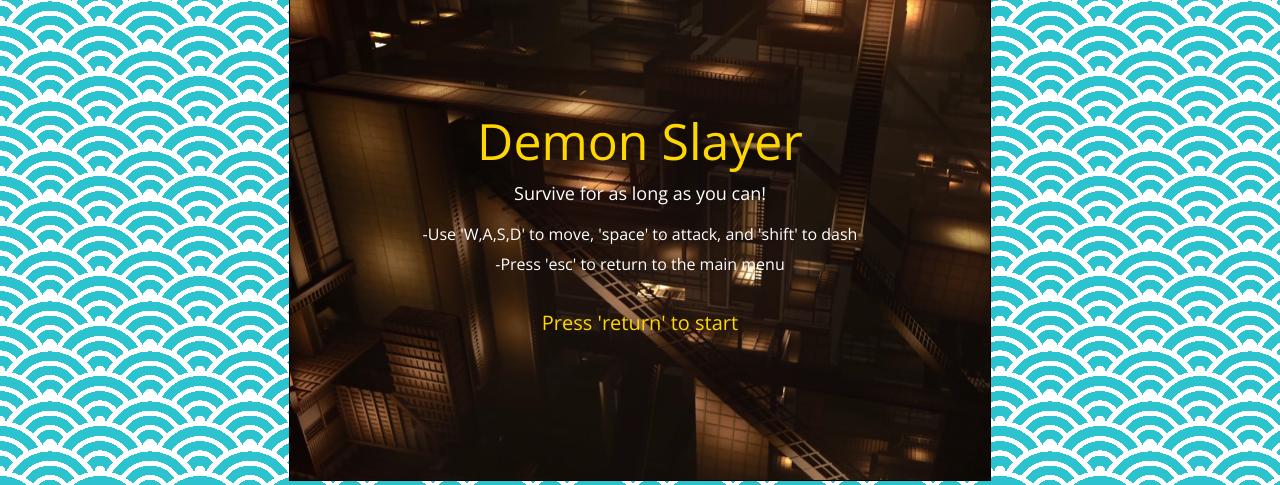
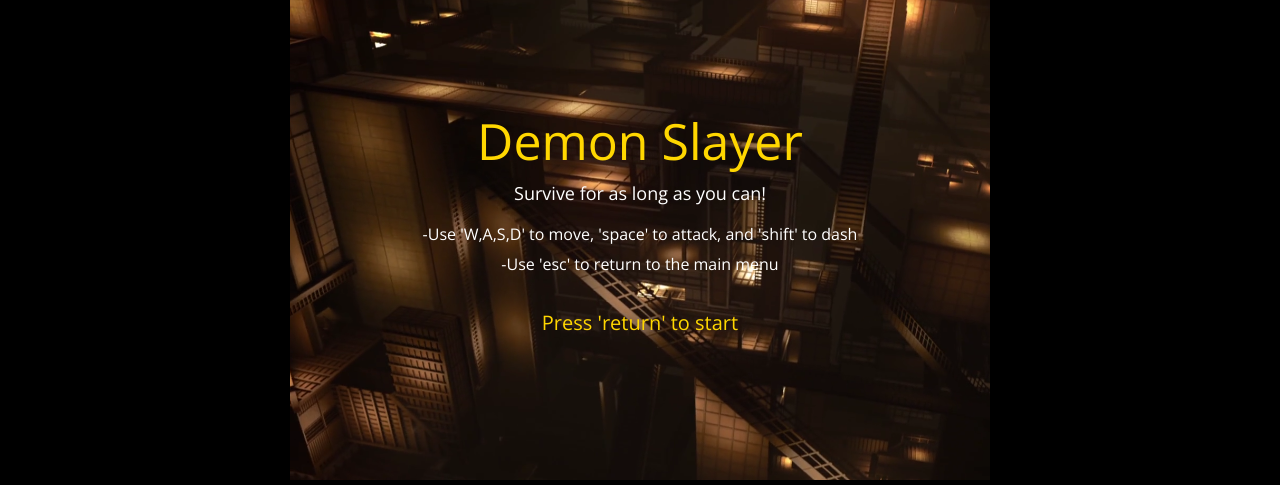
Before and after one commit to Brennan-Flood/DemonSlayer, a website: page index.html in a window 1280 px wide. Shown: the part 104-589 px from the top of the page. Drawn offline with nearby package versions, Linux system fonts and the light colour scheme.

Commit message:
change background color

```diff
--- a/assets/App.css
+++ b/assets/App.css
@@ -7,14 +7,15 @@ body {
   display: flex;
   flex-direction: column;
   align-items: center;
-  background-color:rgb(43, 195, 206);
-  background-image:
+  /* background-color:rgb(43, 195, 206); */
+  background-color: black;
+  /* background-image:
   radial-gradient(circle at 100% 150%, rgb(43, 195, 206) 24%, white 24%, white 28%, rgb(43, 195, 206) 28%, rgb(43, 195, 206) 36%, white 36%, white 40%, transparent 40%, transparent),
   radial-gradient(circle at 0    150%, rgb(43, 195, 206) 24%, white 24%, white 28%, rgb(43, 195, 206) 28%, rgb(43, 195, 206) 36%, white 36%, white 40%, transparent 40%, transparent),
   radial-gradient(circle at 50%  100%, white 10%, rgb(43, 195, 206) 10%, rgb(43, 195, 206) 23%, white 23%, white 30%, rgb(43, 195, 206) 30%, rgb(43, 195, 206) 43%, white 43%, white 50%, rgb(43, 195, 206) 50%, rgb(43, 195, 206) 63%, white 63%, white 71%, transparent 71%, transparent),
   radial-gradient(circle at 100% 50%, white 5%, rgb(43, 195, 206) 5%, rgb(43, 195, 206) 15%, white 15%, white 20%, rgb(43, 195, 206) 20%, rgb(43, 195, 206) 29%, white 29%, white 34%, rgb(43, 195, 206) 34%, rgb(43, 195, 206) 44%, white 44%, white 49%, transparent 49%, transparent),
-  radial-gradient(circle at 0    50%, white 5%, rgb(43, 195, 206) 5%, rgb(43, 195, 206) 15%, white 15%, white 20%, rgb(43, 195, 206) 20%, rgb(43, 195, 206) 29%, white 29%, white 34%, rgb(43, 195, 206) 34%, rgb(43, 195, 206) 44%, white 44%, white 49%, transparent 49%, transparent);
-  background-size: 100px 50px;
+  radial-gradient(circle at 0    50%, white 5%, rgb(43, 195, 206) 5%, rgb(43, 195, 206) 15%, white 15%, white 20%, rgb(43, 195, 206) 20%, rgb(43, 195, 206) 29%, white 29%, white 34%, rgb(43, 195, 206) 34%, rgb(43, 195, 206) 44%, white 44%, white 49%, transparent 49%, transparent); */
+  /* background-size: 100px 50px; */
 }
 
 div {
--- a/bundle.js
+++ b/bundle.js
@@ -269,7 +269,7 @@ eval("function ScorePopup(val) {\n  this.pos = [650, 50]\n  this.value = val;\n
 /*! no static exports found */
 /***/ (function(module, exports) {
 
-eval("function StartMenu() {\n\n};\n\nStartMenu.prototype.draw = function draw(ctx) {\n  ctx.font = \"50px Open Sans\";\n  ctx.fillStyle = \"gold\";\n  ctx.textAlign = \"center\";\n  ctx.fillText(\"Demon Slayer\", 700 / 2, 480 / 3);\n  ctx.font = \"18px Open Sans\";\n  ctx.fillStyle = \"white\";\n  ctx.textAlign = \"center\";\n  ctx.fillText(\"Survive for as long as you can!\", 700 / 2, 400 / 2);\n  ctx.font = \"16px Open Sans\";\n  ctx.fillStyle = \"white\";\n  ctx.textAlign = \"center\";\n  ctx.fillText(\"-Use 'W,A,S,D' to move, 'space' to attack, and 'shift' to dash\", 700 / 2, 480 / 2);\n  ctx.font = \"20px Open Sans\";\n  ctx.fillStyle = \"gold\";\n  ctx.textAlign = \"center\";\n  ctx.fillText(\"Press 'return' to start\", 700 / 2, 330);\n  ctx.font = \"16px Open Sans\";\n  ctx.fillStyle = \"white\";\n  ctx.textAlign = \"center\";\n  ctx.fillText(\"-Press 'esc' to return to the main menu\", 700 / 2, 540 / 2);\n};\n\nStartMenu.prototype.move = function move() {\n\n};\n\nmodule.exports = StartMenu;\n\n\n//# sourceURL=webpack:///./src/start_menu.js?");
+eval("function StartMenu() {\n\n};\n\nStartMenu.prototype.draw = function draw(ctx) {\n  ctx.font = \"50px Open Sans\";\n  ctx.fillStyle = \"gold\";\n  ctx.textAlign = \"center\";\n  ctx.fillText(\"Demon Slayer\", 700 / 2, 480 / 3);\n  ctx.font = \"18px Open Sans\";\n  ctx.fillStyle = \"white\";\n  ctx.textAlign = \"center\";\n  ctx.fillText(\"Survive for as long as you can!\", 700 / 2, 400 / 2);\n  ctx.font = \"16px Open Sans\";\n  ctx.fillStyle = \"white\";\n  ctx.textAlign = \"center\";\n  ctx.fillText(\"-Use 'W,A,S,D' to move, 'space' to attack, and 'shift' to dash\", 700 / 2, 480 / 2);\n  ctx.font = \"20px Open Sans\";\n  ctx.fillStyle = \"gold\";\n  ctx.textAlign = \"center\";\n  ctx.fillText(\"Press 'return' to start\", 700 / 2, 330);\n  ctx.font = \"16px Open Sans\";\n  ctx.fillStyle = \"white\";\n  ctx.textAlign = \"center\";\n  ctx.fillText(\"-Use 'esc' to return to the main menu\", 700 / 2, 540 / 2);\n};\n\nStartMenu.prototype.move = function move() {\n\n};\n\nmodule.exports = StartMenu;\n\n\n//# sourceURL=webpack:///./src/start_menu.js?");
 
 /***/ }),
 
--- a/src/start_menu.js
+++ b/src/start_menu.js
@@ -22,7 +22,7 @@ StartMenu.prototype.draw = function draw(ctx) {
   ctx.font = "16px Open Sans";
   ctx.fillStyle = "white";
   ctx.textAlign = "center";
-  ctx.fillText("-Press 'esc' to return to the main menu", 700 / 2, 540 / 2);
+  ctx.fillText("-Use 'esc' to return to the main menu", 700 / 2, 540 / 2);
 };
 
 StartMenu.prototype.move = function move() {
```
